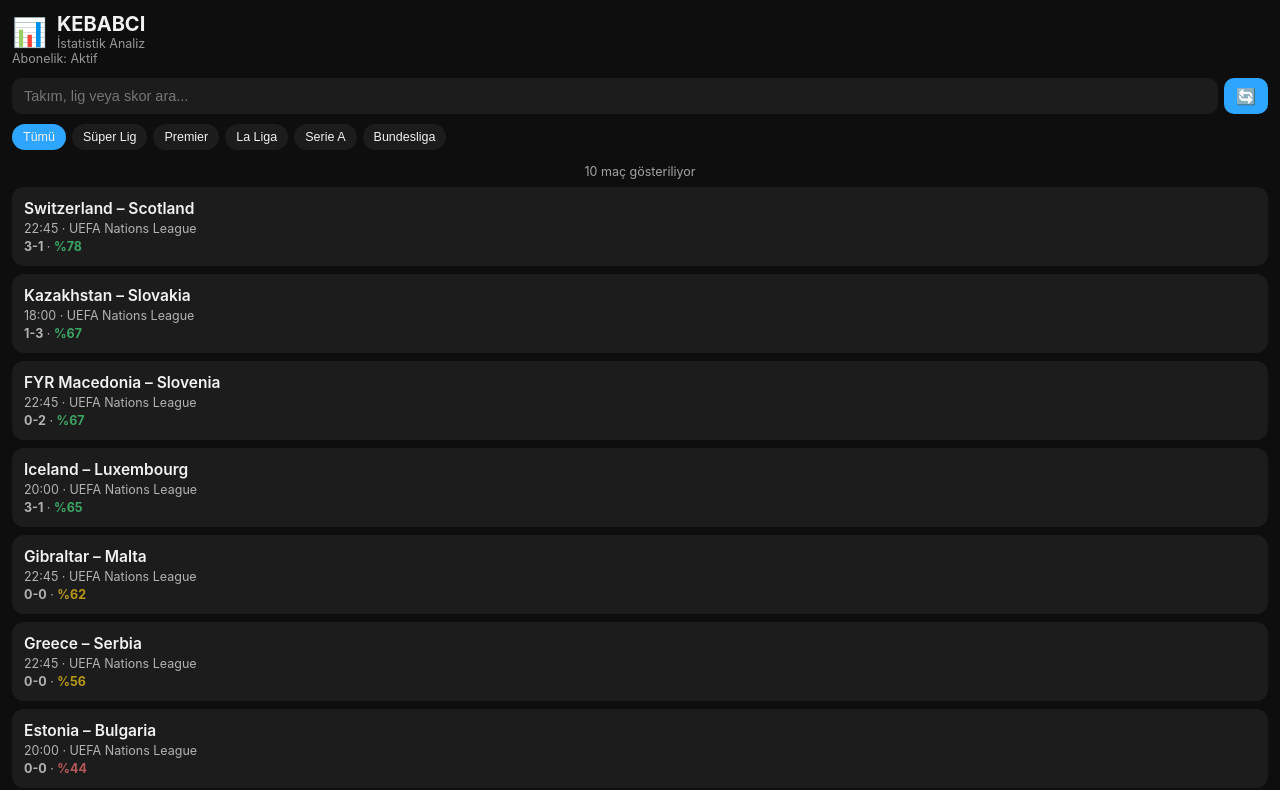
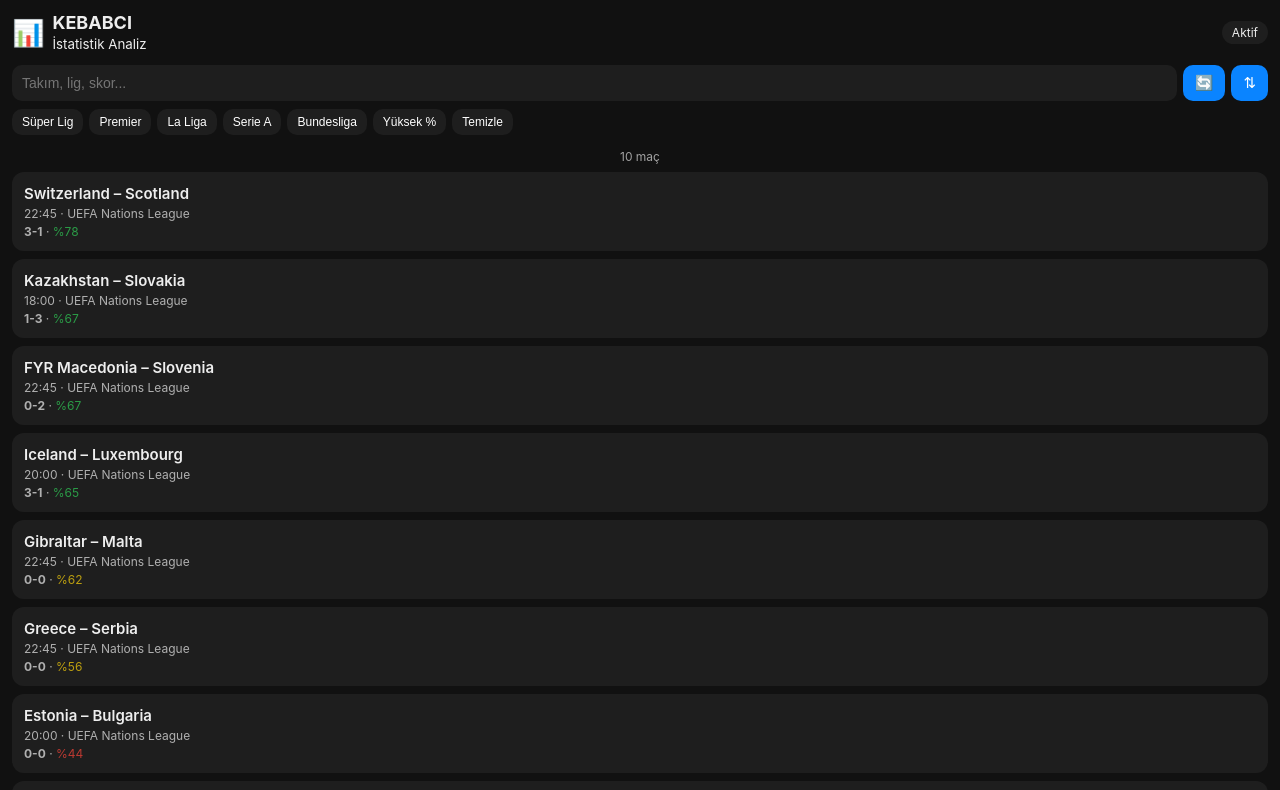
Before and after one commit to sdurusu1/kebabci-miniapp, a plain HTML site: page index.html in a window 1280 px wide. Shown: the top 790 px of the page. Drawn offline with Linux system fonts and the light colour scheme.

Commit message:
Add files via upload

```diff
--- a/app.js
+++ b/app.js
@@ -1,79 +1,75 @@
-const tg = window.Telegram?.WebApp;
-if (tg) { tg.ready(); tg.expand(); }
+let data = [];
+let sortDesc = true;
 
-let matches = [];
-let currentLeague = "";
-
-async function loadData() {
-  const list = document.getElementById("list");
-  const stats = document.getElementById("stats");
+async function reload() {
+  const box = document.getElementById("matches");
   try {
-    stats.textContent = "Yükleniyor...";
-    const r = await fetch("miniapp_matches.json?ts=" + Date.now());
-    if (!r.ok) throw 0;
-    const j = await r.json();
-    matches = j.matches || [];
-    document.getElementById("sub").textContent = "Abonelik: Aktif";
-    applyFilters();
+    document.getElementById("summary").textContent = "Yükleniyor...";
+    const r = await fetch("miniapp_matches.json?" + Date.now());
+    data = (await r.json()).matches || [];
+    document.getElementById("subStatus").textContent = "Aktif";
+    filter();
   } catch {
-    list.innerHTML = '<div class="empty">Veri dosyası bulunamadı</div>';
-    stats.textContent = "";
+    box.innerHTML = '<div class="empty">Veri yüklenemedi</div>';
   }
 }
 
-function applyFilters() {
-  const q = (document.getElementById("q").value || "").toLowerCase();
-  let list = matches;
-  if (currentLeague) list = list.filter(m => (m.league || "").includes(currentLeague));
-  if (q) list = list.filter(m =>
-    (m.home||"").toLowerCase().includes(q) ||
-    (m.away||"").toLowerCase().includes(q) ||
-    (m.league||"").toLowerCase().includes(q) ||
-    (m.score||"").includes(q)
+function filter() {
+  const q = document.getElementById("search").value.toLowerCase();
+  let list = data.filter(m =>
+    !q || (m.home+m.away+m.league+m.score).toLowerCase().includes(q)
   );
+  if (sortDesc) list.sort((a,b)=> (b.pct||0)-(a.pct||0));
   render(list);
-  document.getElementById("stats").textContent = list.length + " maç gösteriliyor";
+  document.getElementById("summary").textContent = list.length + " maç";
 }
 
 function render(list) {
-  const el = document.getElementById("list");
+  const box = document.getElementById("matches");
   if (!list.length) {
-    el.innerHTML = '<div class="empty">Maç bulunamadı</div>';
+    box.innerHTML = '<div class="empty">Sonuç yok</div>';
     return;
   }
-  el.innerHTML = list.map((m, i) => {
-    const c = m.pct >= 65 ? "g" : m.pct >= 55 ? "y" : "r";
-    return `<div class="card" onclick="openDetail(${i})">
+  box.innerHTML = list.map(m => {
+    const c = m.pct>=65?"high":m.pct>=55?"mid":"low";
+    return `<div class="card" onclick="openSheet('${m.home}','${m.away}','${m.score}',${m.pct},'${m.league}','${m.kickoff}')">
       <div class="teams">${m.home} – ${m.away}</div>
-      <div class="info">${m.kickoff} · ${m.league}</div>
-      <div class="info"><b>${m.score}</b> · <span class="pct ${c}">%${m.pct}</span></div>
+      <div class="meta">${m.kickoff} · ${m.league}</div>
+      <div class="meta"><b>${m.score}</b> · <span class="${c}">%${m.pct}</span></div>
     </div>`;
   }).join("");
 }
 
-function setLeague(name) {
-  currentLeague = name;
-  document.querySelectorAll(".chip").forEach(c => c.classList.remove("active"));
-  event.target.classList.add("active");
-  applyFilters();
+function quick(term) {
+  document.getElementById("search").value = term === "high" ? "" : term;
+  if (term === "high") data = data.filter(m => m.pct >= 65);
+  filter();
 }
 
-function openDetail(i) {
-  const m = matches[i];
-  if (!m) return;
-  const modal = document.getElementById("modal");
-  modal.innerHTML = `<div class="modal-content" onclick="event.stopPropagation()">
-    <h3>${m.home} – ${m.away}</h3>
-    <p style="opacity:.7;margin:6px 0">${m.league} · ${m.kickoff}</p>
-    <p>Tahmin: <b>${m.score}</b></p>
-    <p>Güven: <b>%${m.pct}</b></p>
-    <button style="margin-top:14px;width:100%" onclick="closeModal()">Kapat</button>
-  </div>`;
-  modal.classList.add("show");
+function clearAll() {
+  document.getElementById("search").value = "";
+  reload();
 }
 
-function closeModal() {
-  document.getElementById("modal").classList.remove("show");
+function toggleSort() {
+  sortDesc = !sortDesc;
+  filter();
 }
 
-loadData();
+function openSheet(h,a,s,p,l,k) {
+  const sh = document.getElementById("sheet");
+  sh.querySelector(".sheet-body").innerHTML = `
+    <h3>${h} – ${a}</h3>
+    <p style="opacity:.7">${l} · ${k}</p>
+    <p style="margin:10px 0">Tahmin: <b>${s}</b></p>
+    <p>Güven: <b>%${p}</b></p>
+    <button style="width:100%;margin-top:12px" onclick="closeSheet()">Kapat</button>
+  `;
+  sh.classList.add("open");
+}
+
+function closeSheet() {
+  document.getElementById("sheet").classList.remove("open");
+}
+
+reload();
--- a/index.html
+++ b/index.html
@@ -9,33 +9,38 @@
 </head>
 <body>
   <header>
-    <div class="top">
-      <div class="logo">📊</div>
+    <div class="brand">
+      <span class="logo">📊</span>
       <div>
         <h1>KEBABCI</h1>
-        <p>İstatistik Analiz</p>
+        <small>İstatistik Analiz</small>
       </div>
     </div>
-    <div id="sub" class="sub">Abonelik durumu yükleniyor...</div>
+    <div id="subStatus" class="badge">Abonelik</div>
   </header>
 
-  <div class="search-bar">
-    <input id="q" type="search" placeholder="Takım, lig veya skor ara..." oninput="applyFilters()">
-    <button onclick="loadData()" title="Yenile">🔄</button>
+  <div class="controls">
+    <input id="search" type="search" placeholder="Takım, lig, skor..." oninput="filter()">
+    <button onclick="reload()">🔄</button>
+    <button onclick="toggleSort()">⇅</button>
   </div>
 
-  <div class="filters">
-    <button class="chip active" onclick="setLeague('')">Tümü</button>
-    <button class="chip" onclick="setLeague('Süper')">Süper Lig</button>
-    <button class="chip" onclick="setLeague('Premier')">Premier</button>
-    <button class="chip" onclick="setLeague('La Liga')">La Liga</button>
-    <button class="chip" onclick="setLeague('Serie')">Serie A</button>
-    <button class="chip" onclick="setLeague('Bundes')">Bundesliga</button>
+  <div class="quick">
+    <button onclick="quick('Süper')">Süper Lig</button>
+    <button onclick="quick('Premier')">Premier</button>
+    <button onclick="quick('La Liga')">La Liga</button>
+    <button onclick="quick('Serie')">Serie A</button>
+    <button onclick="quick('Bundes')">Bundesliga</button>
+    <button onclick="quick('high')">Yüksek %</button>
+    <button onclick="clearAll()">Temizle</button>
   </div>
 
-  <div class="stats" id="stats"></div>
-  <div id="list"></div>
-  <div id="modal" class="modal" onclick="closeModal()"></div>
+  <div id="summary" class="summary"></div>
+  <div id="matches"></div>
+
+  <div id="sheet" class="sheet" onclick="closeSheet()">
+    <div class="sheet-body" onclick="event.stopPropagation()"></div>
+  </div>
 
   <script src="app.js"></script>
 </body>
--- a/style.css
+++ b/style.css
@@ -1,50 +1,27 @@
 :root {
-  --bg: var(--tg-theme-bg-color, #0e0e0e);
-  --card: var(--tg-theme-secondary-bg-color, #1c1c1c);
-  --text: var(--tg-theme-text-color, #f2f2f2);
-  --accent: var(--tg-theme-button-color, #2ea6ff);
+  --bg: var(--tg-theme-bg-color,#111);
+  --card: var(--tg-theme-secondary-bg-color,#1e1e1e);
+  --text: var(--tg-theme-text-color,#eee);
+  --accent: var(--tg-theme-button-color,#0a84ff);
 }
-* { box-sizing: border-box; margin: 0; padding: 0; }
-body {
-  font-family: -apple-system, BlinkMacSystemFont, "Segoe UI", Roboto, sans-serif;
-  background: var(--bg); color: var(--text); padding: 12px 12px 24px;
-}
-header { margin-bottom: 12px; }
-.top { display: flex; align-items: center; gap: 10px; }
-.logo { font-size: 28px; }
-h1 { font-size: 20px; }
-header p, .sub { font-size: 12.5px; opacity: 0.6; }
-.search-bar { display: flex; gap: 6px; margin-bottom: 10px; }
-#q {
-  flex: 1; background: var(--card); border: none; border-radius: 10px;
-  padding: 10px 12px; color: inherit; font-size: 14.5px;
-}
-button {
-  background: var(--accent); color: #fff; border: none; border-radius: 10px;
-  padding: 0 12px; font-size: 16px; cursor: pointer;
-}
-.filters { display: flex; gap: 6px; overflow-x: auto; margin-bottom: 10px; padding-bottom: 4px; }
-.chip {
-  background: var(--card); color: inherit; font-size: 12.5px; padding: 6px 11px;
-  border-radius: 20px; white-space: nowrap;
-}
-.chip.active { background: var(--accent); }
-.stats { font-size: 12.5px; opacity: 0.65; margin-bottom: 8px; text-align: center; }
-.card {
-  background: var(--card); border-radius: 12px; padding: 12px; margin-bottom: 8px;
-  cursor: pointer;
-}
-.card .teams { font-weight: 600; font-size: 15.5px; }
-.card .info { font-size: 12.5px; opacity: 0.7; margin-top: 3px; }
-.pct { font-weight: 700; }
-.g { color: #4ade80; } .y { color: #facc15; } .r { color: #f87171; }
-.modal {
-  display: none; position: fixed; inset: 0; background: rgba(0,0,0,.65);
-  align-items: flex-end; justify-content: center;
-}
-.modal.show { display: flex; }
-.modal-content {
-  background: var(--card); width: 100%; max-width: 480px; border-radius: 16px 16px 0 0;
-  padding: 18px; max-height: 70vh; overflow: auto;
-}
-.empty { text-align: center; opacity: 0.6; padding: 30px 10px; }
+*{box-sizing:border-box}
+body{margin:0;padding:12px;background:var(--bg);color:var(--text);font-family:-apple-system,system-ui,sans-serif}
+header{display:flex;justify-content:space-between;align-items:center;margin-bottom:12px}
+.brand{display:flex;align-items:center;gap:8px}
+.logo{font-size:26px}
+h1{font-size:18px;margin:0}
+.badge{background:var(--card);padding:4px 10px;border-radius:20px;font-size:12px}
+.controls{display:flex;gap:6px;margin-bottom:8px}
+#search{flex:1;background:var(--card);border:0;border-radius:10px;padding:10px;color:inherit;font-size:14px}
+button{background:var(--accent);color:#fff;border:0;border-radius:10px;padding:0 12px;font-size:15px}
+.quick{display:flex;gap:6px;overflow-x:auto;margin-bottom:10px;padding-bottom:4px}
+.quick button{background:var(--card);font-size:12px;padding:6px 10px;white-space:nowrap}
+.summary{font-size:12px;opacity:.65;text-align:center;margin-bottom:8px}
+.card{background:var(--card);border-radius:12px;padding:12px;margin-bottom:8px}
+.teams{font-weight:600;font-size:15px}
+.meta{font-size:12px;opacity:.7;margin-top:3px}
+.high{color:#30d158}.mid{color:#ffd60a}.low{color:#ff453a}
+.sheet{display:none;position:fixed;inset:0;background:rgba(0,0,0,.6);align-items:flex-end}
+.sheet.open{display:flex}
+.sheet-body{background:var(--card);width:100%;border-radius:16px 16px 0 0;padding:16px;max-height:75vh;overflow:auto}
+.empty{text-align:center;padding:40px 10px;opacity:.6}
```
